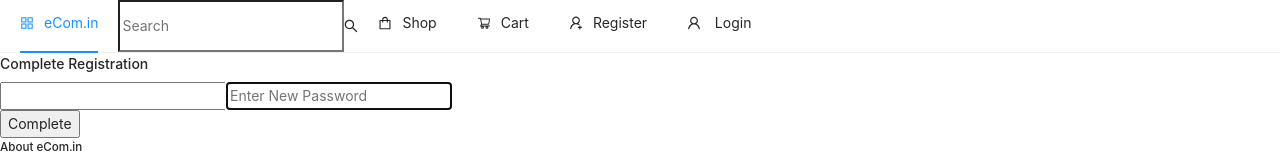
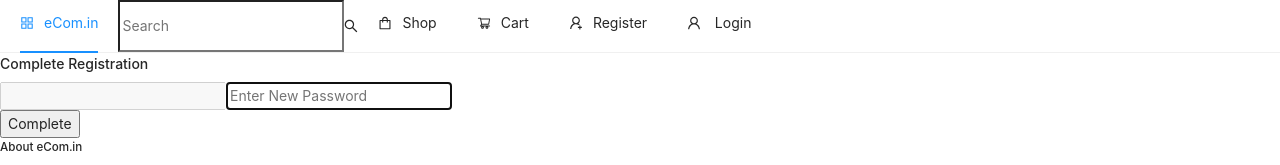
Before and after one commit to girryarohan/client, a React (Create React App) app: page /register/complete in a window 1280 px wide. Shown: the top 165 px of the page. Built offline with nearby package versions, Linux system fonts and the light colour scheme; no server answers.

Commit message:
Registration Firebase issue : TRY 1

```diff
--- a/src/pages/auth/RegisterComplete.js
+++ b/src/pages/auth/RegisterComplete.js
@@ -15,7 +15,7 @@ function RegisterComplete({ history }) {
   useEffect(() => {
     setEmail(window.localStorage.getItem("emailForRegistration"));
     console.log(window.location.href);
-  }, []);
+  }, [history]);
 
   const handleSubmit = async (e) => {
     e.preventDefault(); // do not reload browser
@@ -72,7 +72,7 @@ function RegisterComplete({ history }) {
   const completeRegistrationForm = () => (
     <form onSubmit={handleSubmit} className="form">
       <div className="form-group">
-        <input type="email" className="form-control" value={email} autoFocus />
+        <input type="email" className="form-control" value={email} disabled />
         {/* disabled not added to email input to prevent deadlock because of browser local storage cache clear*/}
         {/* eg. if user enters email and clears browser cache and come back via email link then email will be undefined */}
         <input
```
Also changed, not shown: 1 other file (tests, documents, lock files or other folders).
